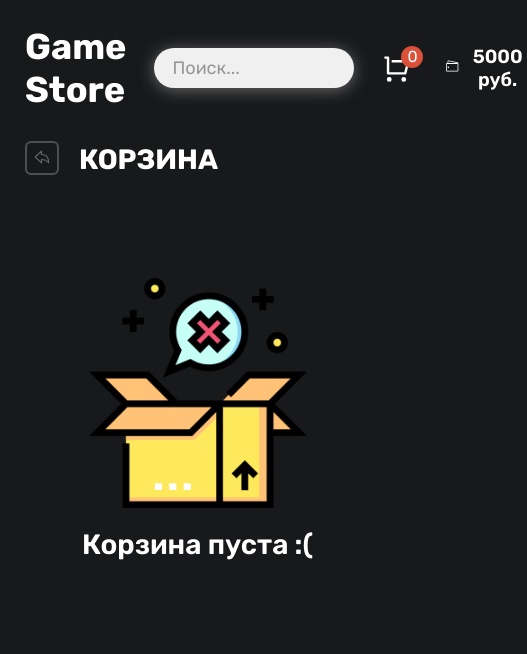
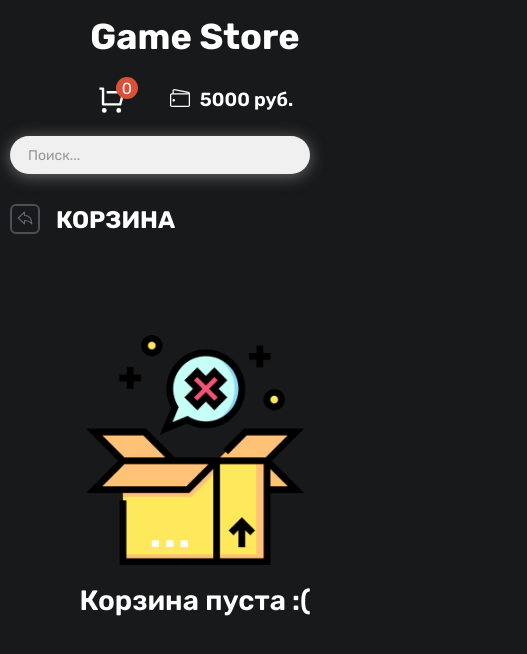
Before and after one commit to St1llSane/game-store-v2, a React (Vite) app: page /cart in a window 390 px wide. Shown: the top 654 px of the page, 527 px wide, since content can reach past the window. Built offline with nearby package versions, Linux system fonts and the light colour scheme.

Commit message:
main screen responsive

```diff
--- a/src/app.scss
+++ b/src/app.scss
@@ -21,6 +21,28 @@ body {
     width: 100%;
     max-width: 1200px;
     margin: 0 auto;
-    padding: 15px 20px 20px 25px;
+    padding: 15px 15px 25px 15px;
   }
 }
+
+@media (max-width: 930px) {
+	body {
+		font-size: $f-tiny;
+	}
+}
+
+@media (max-width: 796px) {
+	.app {
+		min-height: 100vh;
+		display: flex;
+		flex-direction: column;
+		justify-content: space-between;
+
+		&__wrapper {
+			width: 100%;
+			max-width: 1200px;
+			margin: 0 auto;
+			padding: 15px 10px 25px 10px;
+		}
+	}
+}
--- a/src/components/CartBlock/cart-block.scss
+++ b/src/components/CartBlock/cart-block.scss
@@ -31,3 +31,13 @@
     }
   }
 }
+
+@media (hover: none) {
+  .cart-block {
+    &__btn {
+      &:hover {
+        color: $c-white;
+      }
+    }
+  }
+}
--- a/src/components/Filters/filters.scss
+++ b/src/components/Filters/filters.scss
@@ -143,3 +143,27 @@
     }
   }
 }
+
+@media (max-width: 930px) {
+  .filters {
+    &__toggle {
+      gap: 16px;
+
+      button {
+        font-size: $f-big;
+        width: 36px;
+        height: 36px;
+        margin-bottom: 1px;
+      }
+
+      h2 {
+        font-size: $f-big;
+      }
+    }
+
+    &__wrapper {
+      padding: 10px 0;
+			min-height: 248px;
+    }
+  }
+}
--- a/src/components/Header/header.scss
+++ b/src/components/Header/header.scss
@@ -51,3 +51,32 @@
 		}
 	}
 }
+
+@media (max-width: 796px) {
+	.header {
+		flex-wrap: wrap;
+		justify-content: space-between;
+		gap: 22px;
+		padding: 0 0 10px 0;
+
+		&__logo {
+			width: 100%;
+		}
+	}
+}
+
+@media (max-width: 570px) {
+	.header {
+		&__logo {
+			margin-bottom: 5px;
+			text-align: center;
+		}
+
+		&__right {
+			width: 100%;
+			justify-content: center;
+			column-gap: 44px;
+			order: 0;
+		}
+	}
+}
--- a/src/components/HomeItem/home-item.scss
+++ b/src/components/HomeItem/home-item.scss
@@ -1,6 +1,8 @@
 @import '../../styles/vars.scss';
 
 .home-item {
+  height: 100%;
+  max-height: 366px;
   border: 1px solid $c-medium-blue;
   border-radius: $b-radius-def;
   background-color: $c-medium-blue;
@@ -56,3 +58,30 @@
     }
   }
 }
+
+@media (max-width: 930px) {
+  .home-item {
+    &__img {
+      img {
+        width: 100%;
+        height: 130px;
+        object-fit: cover;
+      }
+    }
+
+    &__content {
+      min-height: 176px;
+      padding: 10px 10px 15px 10px;
+
+      &-title {
+        font-size: 2.2rem;
+      }
+
+      &-genres {
+        li {
+          font-size: $f-tiny;
+        }
+      }
+    }
+  }
+}
--- a/src/components/UI/InCartBtn/in-cart-btn.scss
+++ b/src/components/UI/InCartBtn/in-cart-btn.scss
@@ -8,7 +8,7 @@
   border-radius: $b-radius-def;
   display: flex;
   align-items: center;
-  height: 3.5rem;
+  height: 35px;
   background: $c-blue-gradient;
   box-shadow: 0 1px 10px $c-blue;
   transition: box-shadow 0.1s ease;
@@ -26,3 +26,25 @@
     }
   }
 }
+
+@media (max-width: 930px) {
+	.in-cart-btn {
+		font-size: $f-small;
+		padding: 0 10px;
+		height: 31px;
+	}
+}
+
+@media (hover: none) {
+	.in-cart-btn {
+		&:hover {
+			box-shadow: 0 1px 10px $c-blue;
+		}
+
+		&--active {
+			&:hover {
+				box-shadow: 0 1px 10px #27a138;
+			}
+		}
+	}
+}
--- a/src/components/UI/PageTop/page-top.scss
+++ b/src/components/UI/PageTop/page-top.scss
@@ -39,3 +39,34 @@
     text-transform: uppercase;
   }
 }
+
+@media (max-width: 930px) {
+	.page-top {
+		gap: 16px;
+		margin-bottom: 30px;
+
+		&__btn {
+			width: 30px;
+			height: 30px;
+			margin-bottom: 1px;
+		}
+
+		&__text {
+			font-size: $f-big;
+		}
+	}
+}
+
+@media (hover: none) {
+	.page-top {
+		&__btn {
+			&:hover {
+				border-color: #4c5053;
+			}
+
+			&:hover svg {
+				color: #62676b;
+			}
+		}
+	}
+}
--- a/src/components/UI/Pagination/pagination.scss
+++ b/src/components/UI/Pagination/pagination.scss
@@ -1,8 +1,8 @@
 @import '../../../styles/vars.scss';
 
 .pagination {
-	width: 100%;
-	max-width: 100%;
+  width: 100%;
+  max-width: 100%;
   display: flex;
   justify-content: center;
   gap: 7px;
@@ -19,7 +19,7 @@
       transition: background-color 0.1s ease;
 
       &--active {
-				font-weight: 700;
+        font-weight: 700;
         background-color: $c-extra-light;
       }
 
@@ -29,3 +29,26 @@
     }
   }
 }
+
+@media (max-width: 930px) {
+  .pagination {
+    &__item {
+      &-link {
+        width: 32px;
+        height: 32px;
+      }
+    }
+  }
+}
+
+@media (hover: none) {
+  .pagination {
+    &__item {
+      &-link {
+        &:hover {
+          background-color: transparent;
+        }
+      }
+    }
+  }
+}
--- a/src/components/UI/SearchInput/search-input.scss
+++ b/src/components/UI/SearchInput/search-input.scss
@@ -55,3 +55,26 @@
     }
   }
 }
+
+@media (max-width: 930px) {
+  .search-input {
+    max-width: 265px;
+
+    &__field {
+      height: 38px;
+    }
+  }
+}
+
+@media (max-width: 796px) {
+  .search-input {
+		max-width: 300px;
+    margin-left: 0;
+  }
+}
+
+@media (max-width: 570px) {
+	.search-input {
+		order: 1;
+	}
+}
--- a/src/pages/Home/home.scss
+++ b/src/pages/Home/home.scss
@@ -11,7 +11,7 @@
     max-width: 920px;
     display: grid;
     grid-template-columns: repeat(3, minmax(275px, 290px));
-    grid-template-rows: 366px;
+    grid-template-rows: auto;
     justify-content: space-between;
     gap: 23px;
   }
@@ -33,3 +33,26 @@
 		}
 	}
 }
+
+@media (max-width: 930px) {
+	.home {
+		row-gap: 20px;
+
+		&__wrapper {
+			grid-template-columns: repeat(2, minmax(290px, 400px));
+			gap: 20px;
+		}
+	}
+}
+
+@media (max-width: 650px) {
+	.home {
+		margin-bottom: 25px;
+
+		&__wrapper {
+			grid-template-columns: repeat(1, minmax(270px, 400px));
+			justify-content: center;
+			gap: 20px;
+		}
+	}
+}
--- a/src/styles/vars.scss
+++ b/src/styles/vars.scss
@@ -8,6 +8,7 @@ $c-light-orange: #e77f6c;
 $c-blue: #3e54b4;
 $c-blue-gradient: linear-gradient(45deg, #415cd1, #324bb9);
 
+$f-tiny: 1.4rem;
 $f-small: 1.6rem;
 $f-def: 1.8rem;
 $f-medium: 2rem;
@@ -69,3 +70,13 @@ $b-radius-big: 50px;
   background-color: $c-white;
   border-radius: $b-radius-def;
 }
+
+@media (hover: none) {
+	%gameImgHover {
+		&:hover::after,
+		&:hover svg {
+			visibility: hidden;
+			opacity: 0;
+		}
+	}
+}
```
Lines whose indentation alone changed are shown as unchanged.
